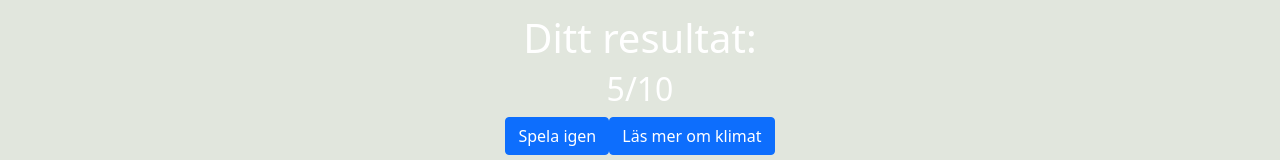
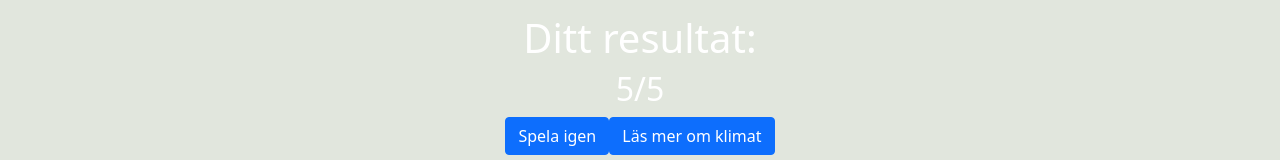
Before and after one commit to preeyaJo/group3project, a React (Create React App) app: page /result in a window 1280 px wide. Shown: the part 324-484 px from the top of the page. Built offline with nearby package versions, Linux system fonts and the light colour scheme.

Commit message:
fixar buggar och varningar för Quiz

```diff
--- a/src/App.js
+++ b/src/App.js
@@ -20,7 +20,7 @@ export const UserScoreContext = React.createContext("");
 
 function App() {
   //testar state för att dela en const mellan quiz och high-score
-  const [scoreContext, setScoreContext] = useState("0");
+  const [scoreContext, setScoreContext] = useState(0);
 
   return (
     <div className="App">
--- a/src/Quiz/QuizItem_a.js
+++ b/src/Quiz/QuizItem.js
@@ -1,10 +1,10 @@
 import React, { useState } from "react";
 import { Link } from "react-router-dom";
 import { Button } from "react-bootstrap";
-import questionsArray from "./questions_a.json";
+import questionsArray from "./questions.json";
 import { UserScoreContext } from "../App";
 
-function QuizList_a() {
+function QuizList() {
   // sparar möjligheten att ändra "state scoreContext"
   // varje gång vi klickar på ett svar uppdateras även scoreContext med det nya värdet i handleButtonClick().
   const { setScoreContext } = React.useContext(UserScoreContext);
@@ -113,4 +113,4 @@ function QuizList_a() {
   );
 }
 
-export default QuizList_a;
+export default QuizList;
--- a/src/Views/HighScore.js
+++ b/src/Views/HighScore.js
@@ -4,11 +4,12 @@ import Button from "react-bootstrap/Button";
 import "../App.css";
 import "bootstrap/dist/css/bootstrap.min.css";
 import { UserScoreContext } from "../App";
-import questionsArray from "../Quiz/questions_a.json";
+import questionsArray from "../Quiz/questions.json";
 import GlobalHeader from "../Components/GlobalHeader";
 import BottomMenu from "../Components/BottomMenu";
 
 export function HighScore() {
+  // lagrar antal rätta svar från Quiz.
   const { scoreContext } = React.useContext(UserScoreContext);
 
   // Lagrar highscore i simulering av server. -------------> TODO: Flytta till egen fil och använd fetch().
@@ -20,23 +21,27 @@ export function HighScore() {
     { name: "Anna, E.", result: scoreContext },
   ];
 
-  // Tar bort alla resultat som är 0 så Anna inte syns i listan utan att ha gjort Quizet
+  // Retunerar alla resultat som INTE är 0 vilket filtrerar bort användare som inte genomfört quiz ännu.
   const filteredList = highScoreList.filter((listItems) => {
     return listItems.result !== 0;
   });
 
-  // Sorterar listan på resultat med högst värde överst
+  // Sorterar listan i fallande ordning
   const sortedList = filteredList.sort(function (a, b) {
-    if (a.result > b.result) return -1;
+    // if (a.result > b.result) return -1;
+    return b.result - a.result;
   });
 
-  // lägger varje person i vår array i ett element under varandra
+  // Sparar map() i en variabel att placera i JSX
+  // lägger varje person i vår array highScoreList i ett element
+  // questionsArray.length visar hur många möjliga poäng man kan få
   const showHighScore = sortedList.map((listItems, index) => (
     <span key={index}>
       {listItems.name} {listItems.result}/{questionsArray.length}
     </span>
   ));
 
+  // retunerar JSX med map() som variabel showHighScore
   return (
     <div className="container">
       <GlobalHeader />
--- a/src/Views/Quiz.js
+++ b/src/Views/Quiz.js
@@ -7,13 +7,13 @@ import { Link } from "react-router-dom";
 
 import Button from "react-bootstrap/Button"; */
 import GlobalHeader from "../Components/GlobalHeader";
-import QuizList_a from "../Quiz/QuizItem_a"; /* skall döpas om till QuizItem.js */
+import QuizList from "../Quiz/QuizItem"; /* skall döpas om till QuizItem.js */
 
 export function Quiz() {
   return (
     <div className="container">
       <GlobalHeader />
-      <QuizList_a />
+      <QuizList />
       {/*Komponent för bottenmeny*/}
       <BottomMenu />
       {/*       <Link to="/result">
--- a/src/Views/Result.js
+++ b/src/Views/Result.js
@@ -1,22 +1,24 @@
 import React from "react";
 import "../App.css";
-import 'bootstrap/dist/css/bootstrap.min.css';
-import GlobalHeader from '../Components/GlobalHeader';
-import BottomMenu from '../Components/BottomMenu';
+import "bootstrap/dist/css/bootstrap.min.css";
+import GlobalHeader from "../Components/GlobalHeader";
+import BottomMenu from "../Components/BottomMenu";
+import questionsArray from "../Quiz/questions.json";
 
-import { Link } from 'react-router-dom';
+import { Link } from "react-router-dom";
 
-import Button from 'react-bootstrap/Button';
+import Button from "react-bootstrap/Button";
 
 export function Result() {
+  const nrOfQuestions = questionsArray.length; // sparar antalet antal frågor i vår array.
   return (
     <div>
       {/*Komponent för global header*/}
-      <GlobalHeader/>
+      <GlobalHeader />
       {/*Komponent för bottenmeny*/}
-      <BottomMenu/>
+      <BottomMenu />
       <h1>Ditt resultat:</h1>
-      <h2>5/10</h2>
+      <h2>5/{nrOfQuestions}</h2>
       <Link to="/quiz">
         <Button>Spela igen</Button>
       </Link>
```
Also changed, not shown: src/Quiz/questions.json (renamed from src/Quiz/questions_a.json), 1 other file (tests, documents, lock files or other folders).
